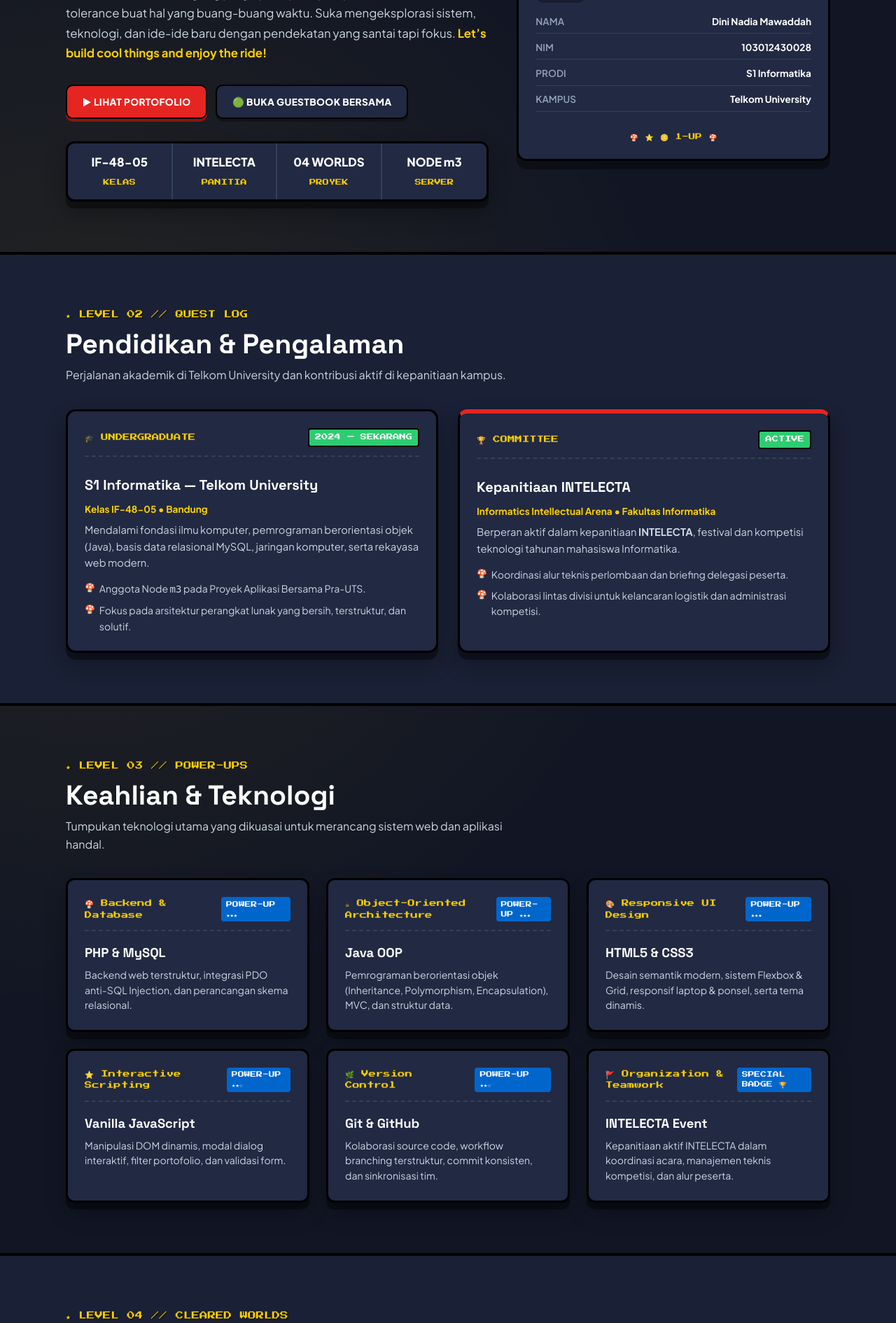
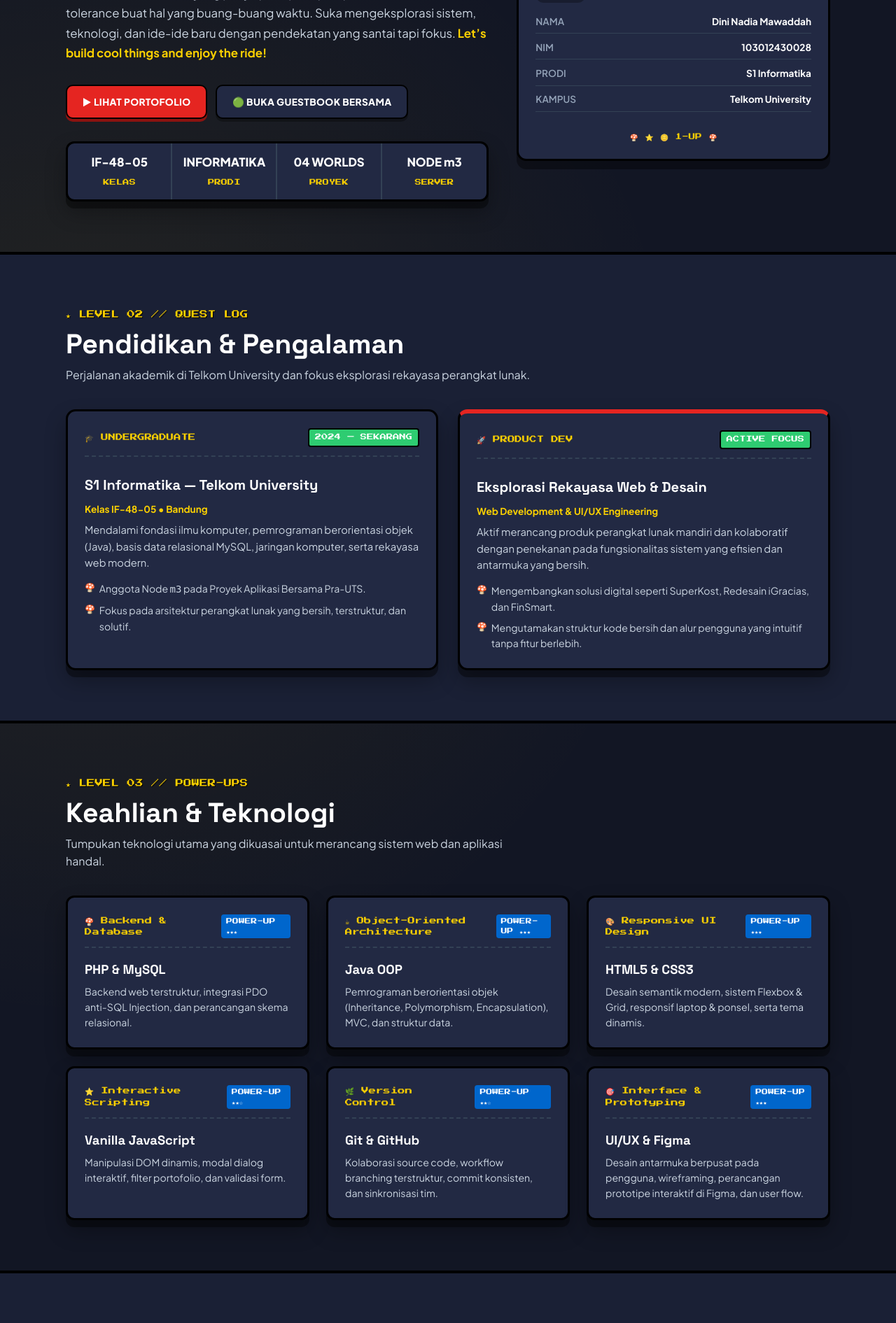
Before and after one commit to Buzzz16/guestbook-1, a PHP site: page / in a window 1280 px wide. Shown: the part 418-2309 px from the top of the page at 70% size. Run offline with PHP 8.4, Linux system fonts and the light colour scheme; data comes from the database, SQL or seed files in the repository.

Commit message:
chore: replace INTELECTA with UI/UX Figma skill and product engineering focus

```diff
--- a/index.php
+++ b/index.php
@@ -51,12 +51,12 @@ $skills = [
         'icon'     => '🌿',
     ],
     [
-        'name'     => 'INTELECTA Event',
-        'category' => 'Organization & Teamwork',
-        'level'    => 'SPECIAL BADGE 🏆',
-        'desc'     => 'Kepanitiaan aktif INTELECTA dalam koordinasi acara, manajemen teknis kompetisi, dan alur peserta.',
-        'code'     => 'ORG-06',
-        'icon'     => '🚩',
+        'name'     => 'UI/UX & Figma',
+        'category' => 'Interface & Prototyping',
+        'level'    => 'POWER-UP ★★★',
+        'desc'     => 'Desain antarmuka berpusat pada pengguna, wireframing, perancangan prototipe interaktif di Figma, dan user flow.',
+        'code'     => 'UX-06',
+        'icon'     => '🎯',
     ],
 ];
 
@@ -215,8 +215,8 @@ $portfolios = [
                             <span class="telemetry-lbl">KELAS</span>
                         </div>
                         <div class="telemetry-item">
-                            <span class="telemetry-val">INTELECTA</span>
-                            <span class="telemetry-lbl">PANITIA</span>
+                            <span class="telemetry-val">INFORMATIKA</span>
+                            <span class="telemetry-lbl">PRODI</span>
                         </div>
                         <div class="telemetry-item">
                             <span class="telemetry-val">04 WORLDS</span>
@@ -271,14 +271,14 @@ $portfolios = [
             </div>
         </section>
 
-        <!-- SECTION 2: PENDIDIKAN & KEPANITIAAN (LEVEL 2: QUEST LOG) -->
+        <!-- SECTION 2: PENDIDIKAN & PENGALAMAN (LEVEL 2: QUEST LOG) -->
         <section id="pendidikan" class="section-block section-alt">
             <div class="container">
                 <div class="section-header">
                     <span class="section-tag">★ LEVEL 02 // QUEST LOG</span>
                     <h2 class="section-title">Pendidikan &amp; Pengalaman</h2>
                     <p class="section-subtitle">
-                        Perjalanan akademik di Telkom University dan kontribusi aktif di kepanitiaan kampus.
+                        Perjalanan akademik di Telkom University dan fokus eksplorasi rekayasa perangkat lunak.
                     </p>
                 </div>
 
@@ -300,20 +300,20 @@ $portfolios = [
                         </ul>
                     </article>
 
-                    <!-- Card Kepanitiaan INTELECTA -->
+                    <!-- Card Eksplorasi Produk & Desain -->
                     <article class="tech-card timeline-card highlight-border">
                         <div class="card-top-bar">
-                            <span class="mono-label">🏆 COMMITTEE</span>
-                            <span class="badge-route">ACTIVE</span>
+                            <span class="mono-label">🚀 PRODUCT DEV</span>
+                            <span class="badge-route">ACTIVE FOCUS</span>
                         </div>
-                        <h3 class="card-heading">Kepanitiaan INTELECTA</h3>
-                        <p class="card-sub">Informatics Intellectual Arena &bull; Fakultas Informatika</p>
+                        <h3 class="card-heading">Eksplorasi Rekayasa Web &amp; Desain</h3>
+                        <p class="card-sub">Web Development &amp; UI/UX Engineering</p>
                         <p class="card-desc">
-                            Berperan aktif dalam kepanitiaan <strong>INTELECTA</strong>, festival dan kompetisi teknologi tahunan mahasiswa Informatika.
+                            Aktif merancang produk perangkat lunak mandiri dan kolaboratif dengan penekanan pada fungsionalitas sistem yang efisien dan antarmuka yang bersih.
                         </p>
                         <ul class="spec-bullet-list">
-                            <li>Koordinasi alur teknis perlombaan dan briefing delegasi peserta.</li>
-                            <li>Kolaborasi lintas divisi untuk kelancaran logistik dan administrasi kompetisi.</li>
+                            <li>Mengembangkan solusi digital seperti SuperKost, Redesain iGracias, dan FinSmart.</li>
+                            <li>Mengutamakan struktur kode bersih dan alur pengguna yang intuitif tanpa fitur berlebih.</li>
                         </ul>
                     </article>
                 </div>
@@ -492,7 +492,7 @@ $portfolios = [
         <div class="container footer-inner">
             <div class="footer-brand">
                 <span>⭐ <strong><?= htmlspecialchars(MEMBER_NAMA, ENT_QUOTES, 'UTF-8') ?></strong> (<?= htmlspecialchars(MEMBER_NIM, ENT_QUOTES, 'UTF-8') ?>)</span>
-                <span>S1 Informatika Telkom University &bull; Kelas <?= htmlspecialchars(MEMBER_KELAS, ENT_QUOTES, 'UTF-8') ?> &bull; Panitia INTELECTA</span>
+                <span>S1 Informatika Telkom University &bull; Kelas <?= htmlspecialchars(MEMBER_KELAS, ENT_QUOTES, 'UTF-8') ?></span>
             </div>
             <div class="footer-links">
                 <a href="#top">BACK TO TOP &uarr;</a>
```
